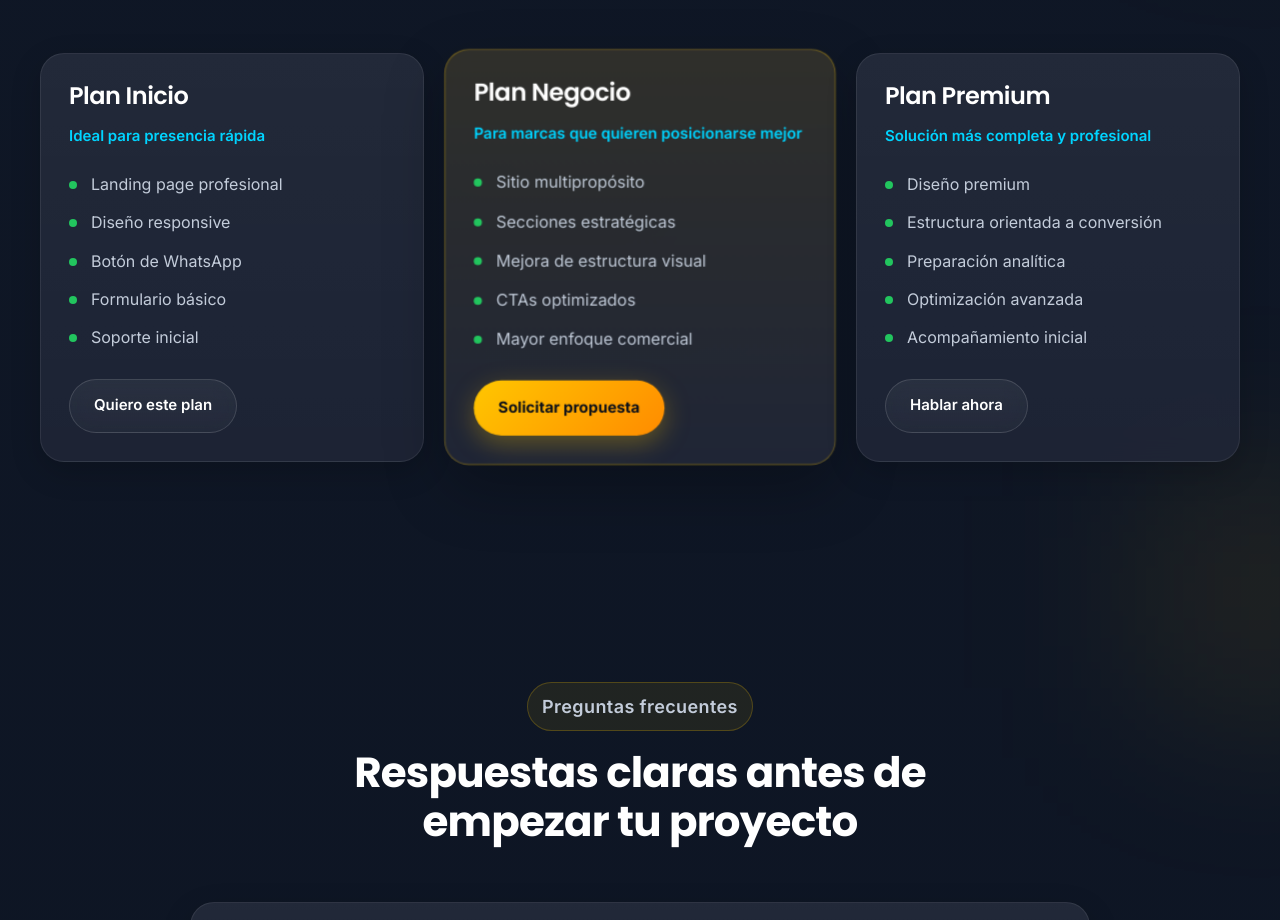
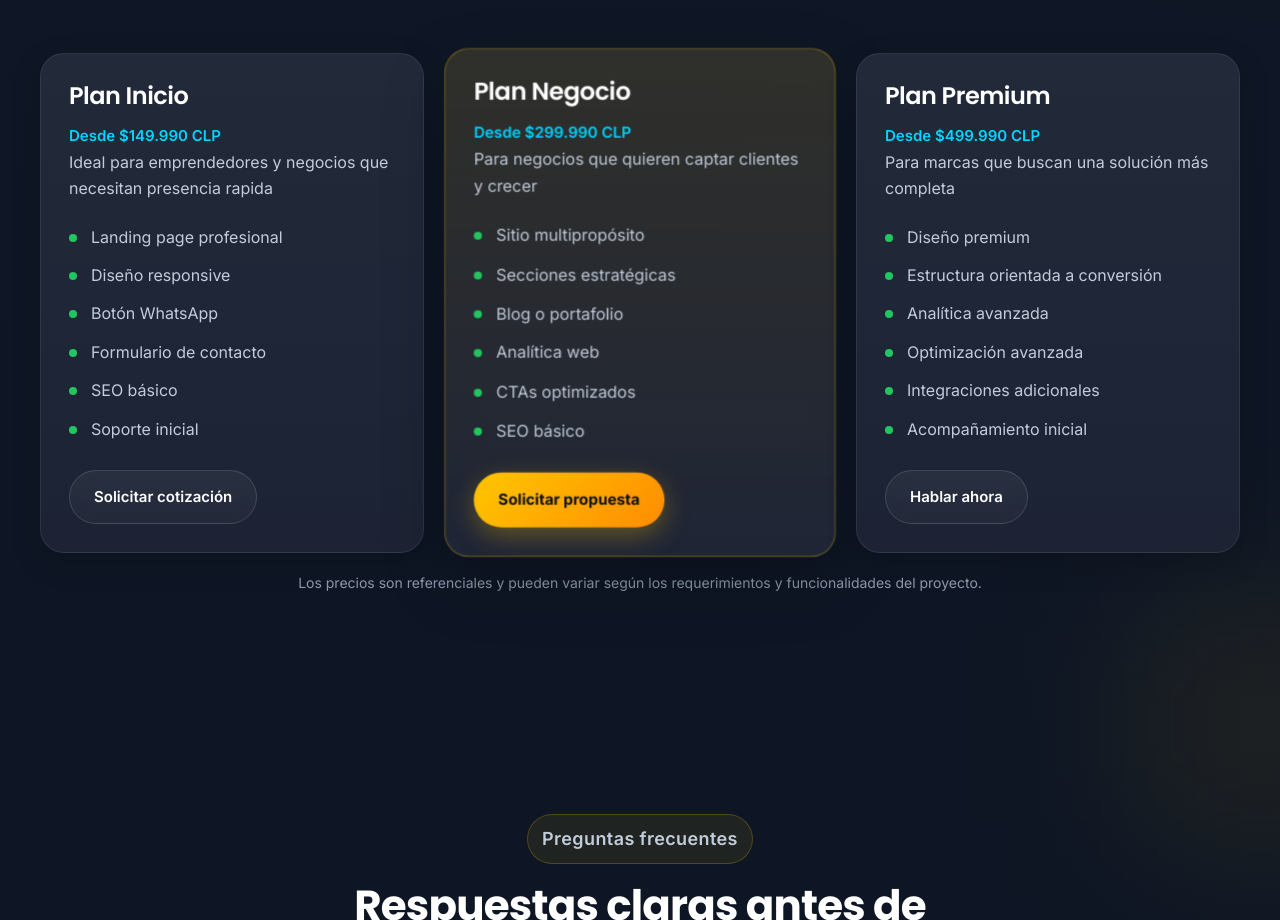
Before and after one commit to Djoudy9194/annovatech-site, a plain HTML site: page index.html in a window 1280 px wide. Shown: the part 6590-7510 px from the top of the page. Drawn offline with Linux system fonts and the light colour scheme.

Commit message:
Actualizar planes comerciales con precios y CTAs

```diff
--- a/index.html
+++ b/index.html
@@ -603,43 +603,53 @@ j=d.createElement(s),dl=l!='dataLayer'?'&l='+l:'';j.async=true;j.src=
         <div class="pricing-grid">
           <article class="price-card">
             <h3>Plan Inicio</h3>
-            <p class="price-label">Ideal para presencia rápida</p>
+            <p class="price-label">Desde $149.990 CLP</p>
+            <p>Ideal para emprendedores y negocios que necesitan presencia rapida</p>
             <ul>
               <li>Landing page profesional</li>
               <li>Diseño responsive</li>
-              <li>Botón de WhatsApp</li>
-              <li>Formulario básico</li>
+              <li>Botón WhatsApp</li>
+              <li>Formulario de contacto</li>
+              <li>SEO básico</li>
               <li>Soporte inicial</li>
             </ul>
-            <a href="contacto.html" class="btn btn-secondary" aria-label="Quiero el Plan Inicio de AnnovaTech">Quiero este plan</a>
+            <a href="contacto.html" class="btn btn-secondary" aria-label="Solicitar cotizacion para el Plan Inicio de AnnovaTech">Solicitar cotización</a>
           </article>
 
           <article class="price-card featured">
             <h3>Plan Negocio</h3>
-            <p class="price-label">Para marcas que quieren posicionarse mejor</p>
+            <p class="price-label">Desde $299.990 CLP</p>
+            <p>Para negocios que quieren captar clientes y crecer</p>
             <ul>
               <li>Sitio multipropósito</li>
               <li>Secciones estratégicas</li>
-              <li>Mejora de estructura visual</li>
+              <li>Blog o portafolio</li>
+              <li>Analítica web</li>
               <li>CTAs optimizados</li>
-              <li>Mayor enfoque comercial</li>
+              <li>SEO básico</li>
             </ul>
             <a href="contacto.html" class="btn btn-primary" aria-label="Solicitar propuesta para el Plan Negocio">Solicitar propuesta</a>
           </article>
 
           <article class="price-card">
             <h3>Plan Premium</h3>
-            <p class="price-label">Solución más completa y profesional</p>
+            <p class="price-label">Desde $499.990 CLP</p>
+            <p>Para marcas que buscan una solución más completa</p>
             <ul>
               <li>Diseño premium</li>
               <li>Estructura orientada a conversión</li>
-              <li>Preparación analítica</li>
+              <li>Analítica avanzada</li>
               <li>Optimización avanzada</li>
+              <li>Integraciones adicionales</li>
               <li>Acompañamiento inicial</li>
             </ul>
             <a href="contacto.html" class="btn btn-secondary" aria-label="Hablar ahora sobre el Plan Premium">Hablar ahora</a>
           </article>
         </div>
+
+        <p style="margin-top: 18px; color: var(--color-text-muted); font-size: 14px; text-align: center;">
+          Los precios son referenciales y pueden variar según los requerimientos y funcionalidades del proyecto.
+        </p>
       </div>
     </section>
 
```
